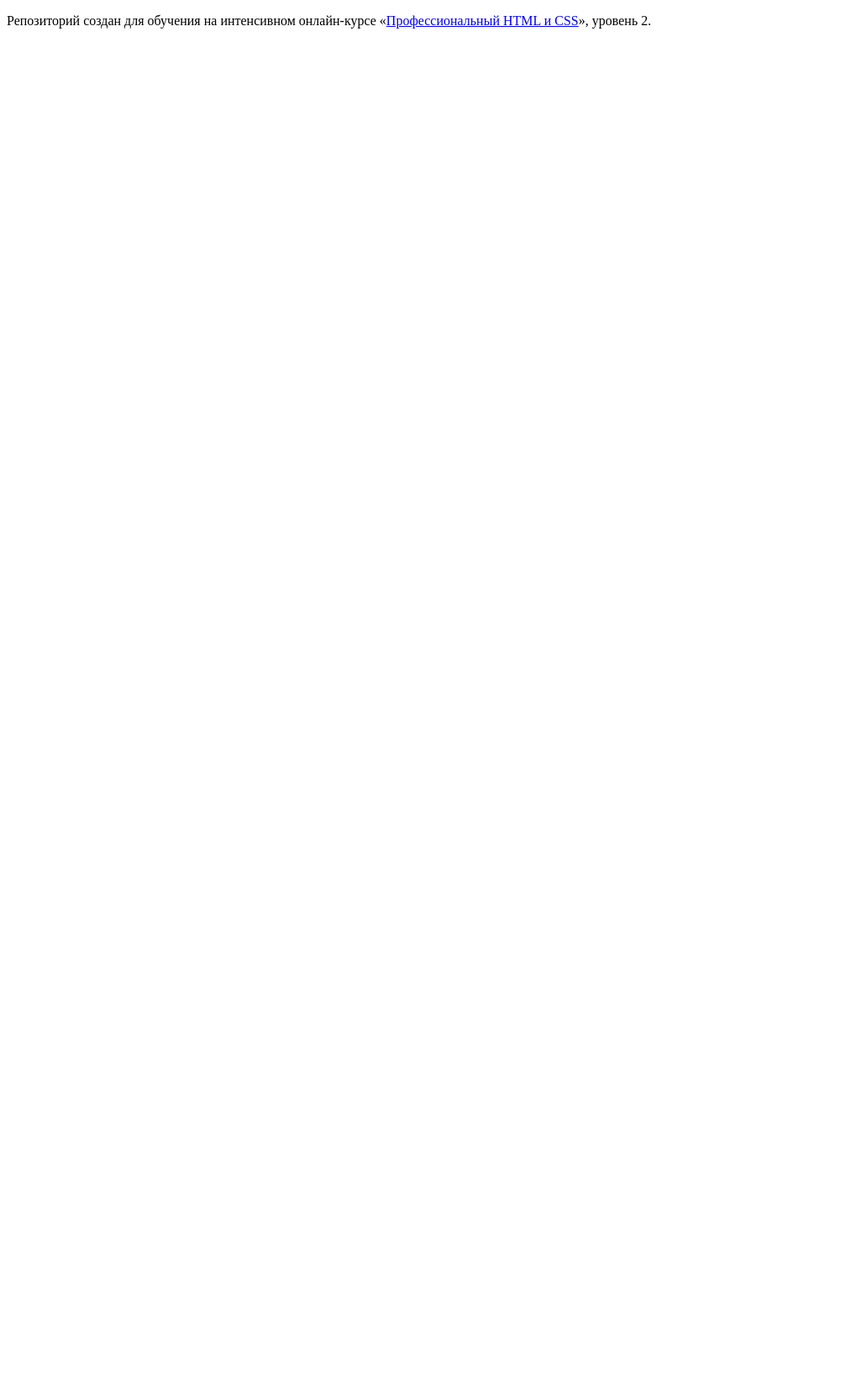
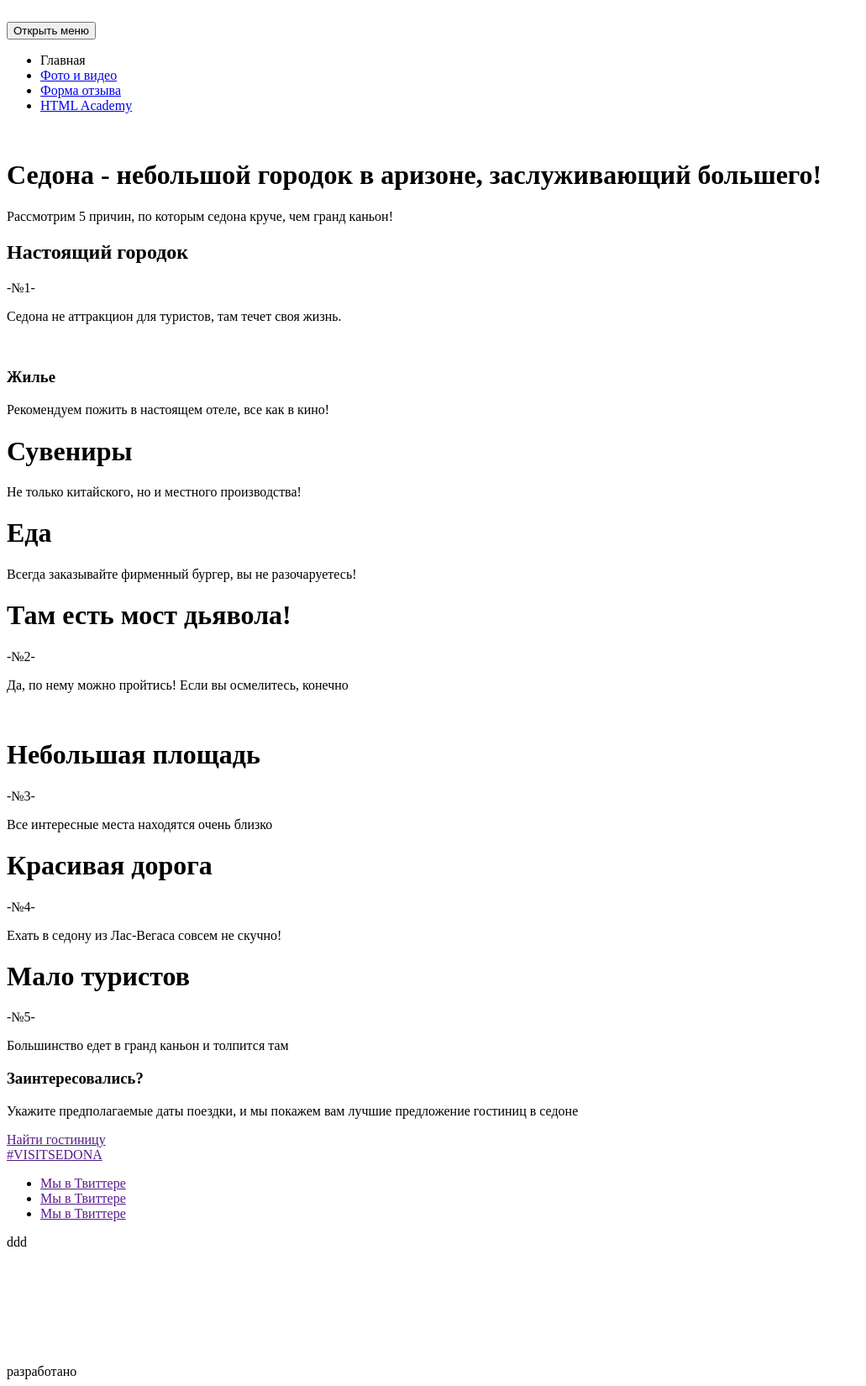
Before and after one commit to Valdemarian/495259-sedona, a website: page source/index.html in a window 1280 px wide. Shown: the whole page at 84% size, without its empty margins (0-1031 px from the left). Before the commit the page ends 800 px from the top, so only its background shows below. Drawn offline with Linux system fonts and the light colour scheme.

Commit message:
ололо

```diff
--- a/source/index.html
+++ b/source/index.html
@@ -6,7 +6,104 @@
   </head>
   <body>
 
-    <p>Репозиторий создан для обучения на интенсивном онлайн‑курсе «<a href="https://htmlacademy.ru/intensive/adaptive">Профессиональный HTML и CSS</a>», уровень 2.</p>
+    <header class="page-header">
+      <div class="page-header__top">
+        <a class="logo">
+          <img class="logo__img">
+        </a>
+         <nav class="main-nav">
+          <button class="main-nav__toggle" type="button">Открыть меню</button>
+          <ul class="main-nav__list">
+            <li class="main-nav__item ">
+              <a>Главная</a>
+            </li>
+            <li class="main-nav__item">
+              <a href="photo.html">Фото и видео</a>
+            </li>
+            <li class="main-nav__item">
+              <a href="form.html">Форма отзыва</a>
+            </li>
+            <li class="main-nav__item">
+              <a href="#">HTML Academy</a>
+            </li>
+          </ul>
+        </nav>
+      </div>
+      <div class="page-header__promo">
+        <img src="" alt="">
+        <img src="" alt="">
+        <img src="" alt="">
+      </div>
+      <div class="page-header__bottom">
+        <h1 class="page-header__name">Седона - небольшой городок в аризоне, заслуживающий большего!</h1>
+        <p>Рассмотрим 5 причин, по которым седона круче, чем гранд каньон!</p>
+      </div>
+    </header>
 
+    <main class="promo">
+      <div class="promo__section">
+        <h2 class="promo__section-name">Настоящий городок</h2>
+        <span class="promo__section-num">-№1-</span>
+        <p class="promo__section-slogan">Седона не аттракцион для туристов, там течет своя жизнь.</p>
+        <img class="promo__section-img" src="" alt="">
+        <div class="promo__inner-block">
+          <h3 class="promo__inner-block-name">Жилье</h3>
+          <p class="promo__inner-block-descr">Рекомендуем пожить в настоящем отеле, все как в кино!</p>
+        </div>
+        <div class="section__block">
+          <span class="block__icon"></span>
+          <h1 class="block__name">Сувениры</h1>
+          <p class="block__slogan">Не только китайского, но и местного производства!</p>
+        </div>
+        <div class="section__block">
+          <span class="block__icon"></span>
+          <h1 lass="block__name">Еда</h1>
+          <p class="block__slogan">Всегда заказывайте фирменный бургер, вы не разочаруетесь!</p>
+        </div>
+      </div>
+      <div class="promo__section">
+        <h1 class="section__name">Там есть мост дьявола!</h1>
+        <p class="section__number">-№2-</p>
+        <p class="section__slogan">Да, по нему можно пройтись! Если вы осмелитесь, конечно</p>
+        <img src="" alt="">
+      </div>
+      <div class="promo__section  promo__section--grey">
+        <h1 class="section__name">Небольшая площадь</h1>
+        <p class="section__number">-№3-</p>
+        <p class="section__slogan">Все интересные места находятся очень близко</p>
+      </div>
+      <div class="promo__inner-block">
+        <h1 class="section__name">Красивая дорога</h1>
+        <p class="section__number">-№4-</p>
+        <p class="section__slogan">Ехать в седону из Лас-Вегаса совсем не скучно!</p>
+      </div>
+      <div class="page-main__section">
+        <h1 class="section__name">Мало туристов</h1>
+        <p class="section__number">-№5-</p>
+        <p class="section__slogan">Большинство едет в гранд каньон и толпится там</p>
+      </div>
+      <div class="promo__hotel">
+        <h3 class="promo__hotel-name">Заинтересовались?</h3>
+        <p class="promo__hotel-descr">Укажите предполагаемые даты поездки, и мы покажем вам лучшие предложение гостиниц в седоне</p>
+        <a class="promo__hotel-find  btn" href="">Найти гостиницу</a>
+      </div>
+      <div class="promo__map"></div>
+    </main>
+
+    <footer class="page-footer">
+      <a class="page-footer__name" href="">#VISITSEDONA</a>
+      <div class="page-footer__social">
+        <ul class="social-links">
+          <li class="social-links__item"><a href="" class="social-links__link">Мы в Твиттере</a></li>
+          <li class="social-links__item"><a href="" class="social-links__link">Мы в Твиттере</a></li>
+          <li class="social-links__item"><a href="" class="social-links__link">Мы в Твиттере</a></li>
+        </ul>
+      </div>ddd
+
+      <div class="page-footer__bottom">
+        <span class="page-footer__developer">разработано</span>
+        <svg class="page-footer__developer-logo"></svg>
+      </div>
+    </footer>
   </body>
 </html>
```
Also changed, not shown: source/photo.html (added, +84 -0 lines).
